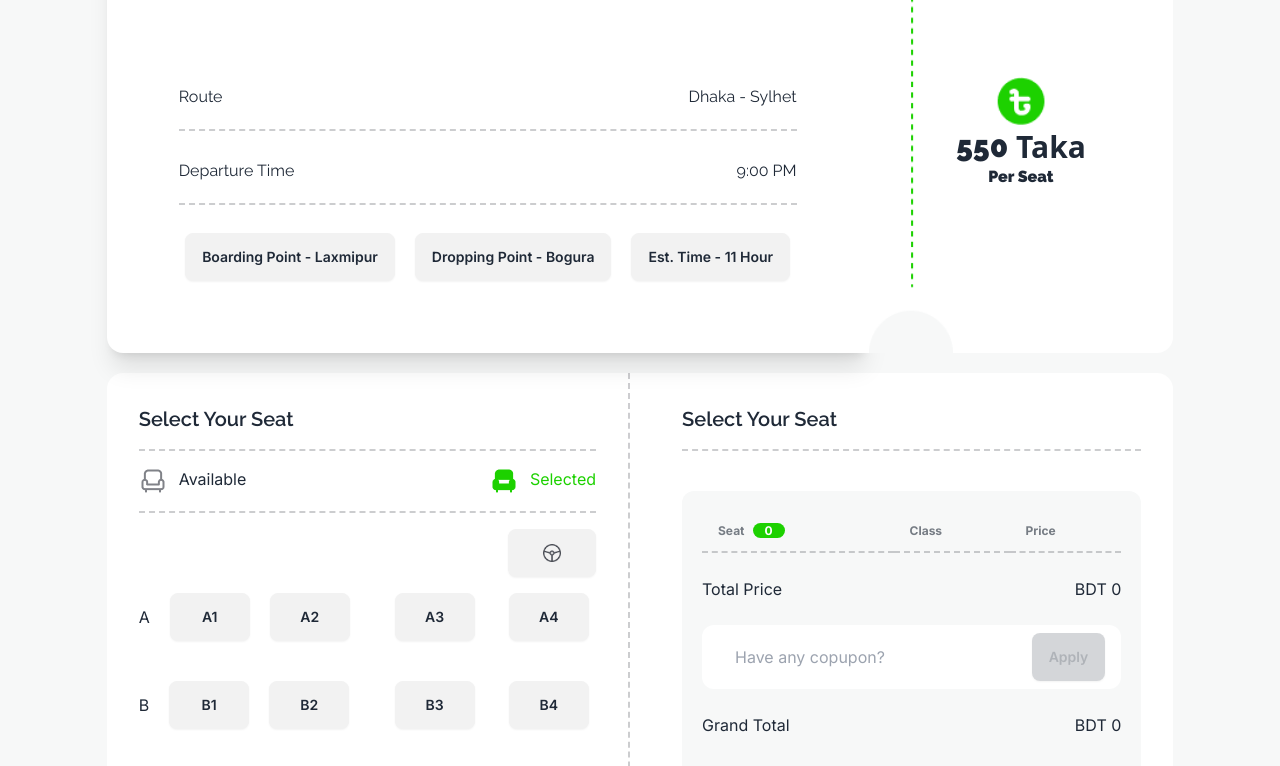
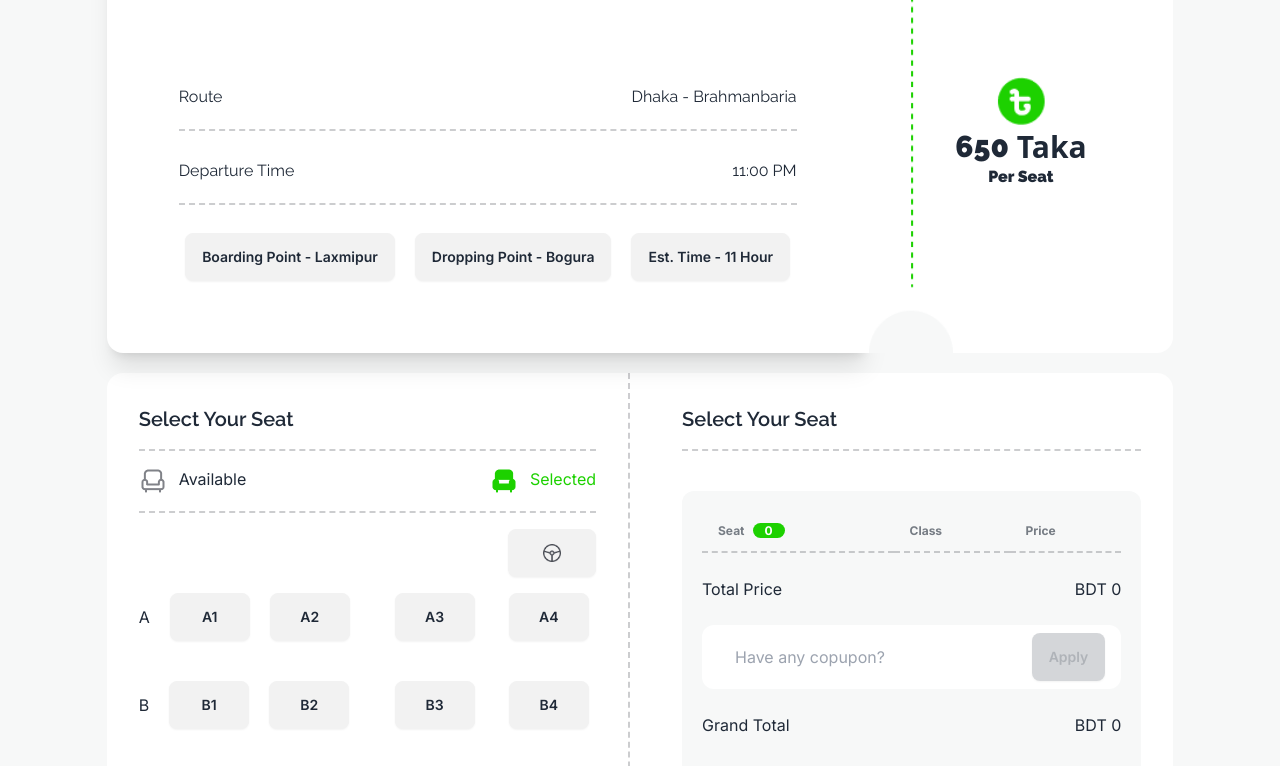
Before and after one commit to mdnaeemmiah/assingment-5, a plain HTML site: page index.html in a window 1280 px wide. Shown: the part 1575-2341 px from the top of the page. Drawn offline with nearby package versions, Linux system fonts and the light colour scheme.

Commit message:
finaladded

```diff
--- a/index.html
+++ b/index.html
@@ -185,11 +185,11 @@
                     <div class="mt-10 space-y-7  bg-white p-10">
                       <div class="flex justify-between border-b-2 border-dashed border-b-border-color pb-5">
                         <p class="font-Raleway">Route</p>
-                        <p class="text-right font-Raleway">Dhaka - Sylhet</p>
+                        <p class="text-right font-Raleway">Dhaka - Brahmanbaria</p>
                       </div>
                       <div class="flex justify-between border-b-2 border-dashed border-b-border-color pb-5">
                         <p class="font-Raleway">Departure Time</p>
-                        <p class="text-right font-Raleway">9:00 PM</p>
+                        <p class="text-right font-Raleway">11:00 PM</p>
                       </div>
                       <div class="flex justify-center flex-col lg:flex-row gap-5">
                         <button class="btn font-Inter">Boarding Point - Laxmipur</button>
@@ -206,7 +206,7 @@
                   <div class="card-body">
                     <div class="absolute left-1/2 top-1/2 -translate-x-1/2 -translate-y-1/2 text-center">
                       <img class="w-14 mx-auto" src="images/fare.png" alt="">
-                      <h2 class="card-title mx-auto text-3xl font-black"><span class="font-Raleway" id="per-ticket-Price">550</span> Taka</h2>
+                      <h2 class="card-title mx-auto text-3xl font-black"><span class="font-Raleway" id="per-ticket-Price">650</span> Taka</h2>
                       <p class="font-black font-Raleway">Per Seat</p>
                   </div>
                     </div>
```
